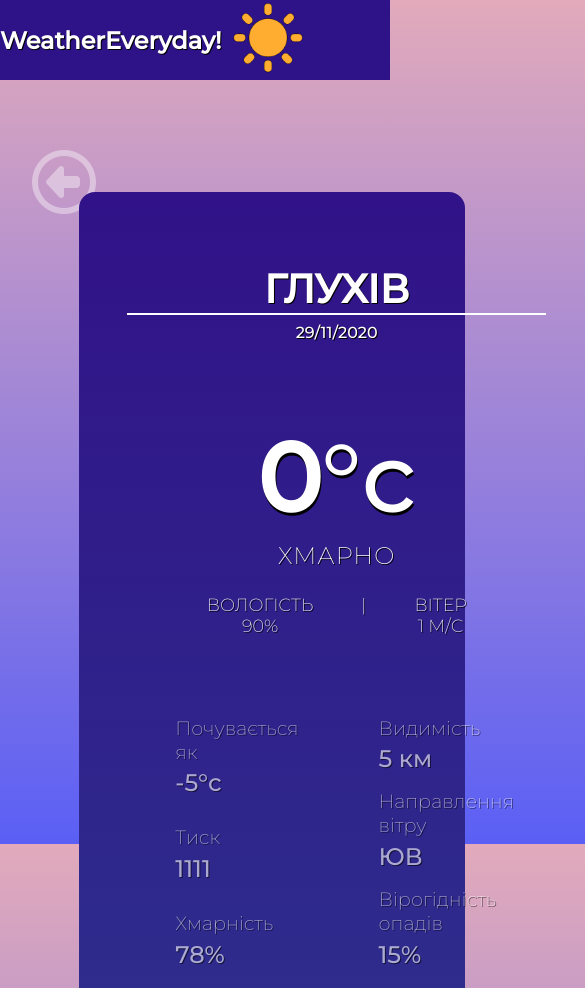
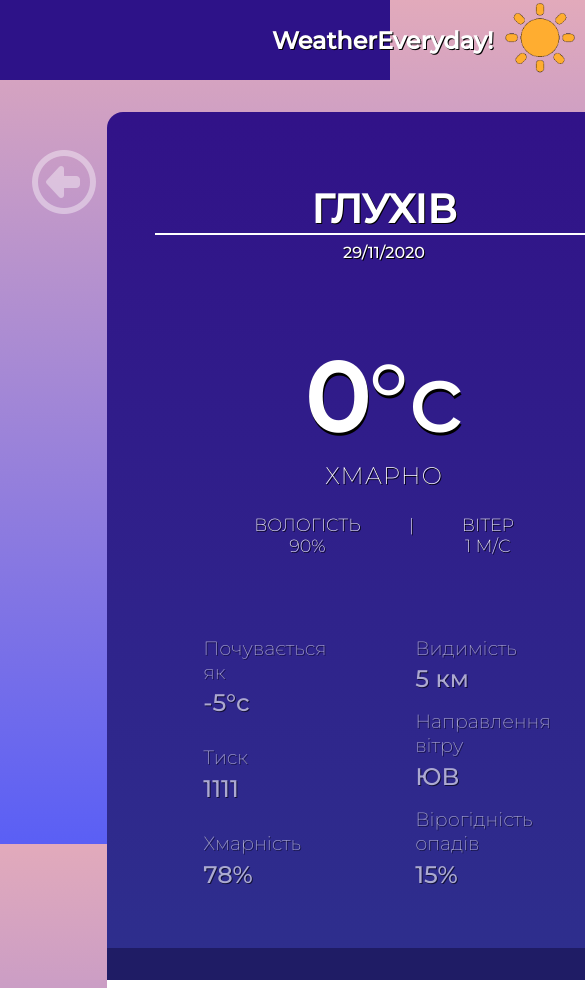
Before and after one commit to CarnageXD/weathereveryday, a plain HTML site: page index.html in a window 390 px wide. Shown: the top 988 px of the page, 585 px wide, since content can reach past the window. Drawn offline with Linux system fonts and the light colour scheme.

Commit message:
Add files via upload

```diff
--- a/index.html
+++ b/index.html
@@ -33,14 +33,15 @@
         </div>
     </div>
     <header>
-        <div class="header-burger"><i class="fas fa-bars"></i></div>
-        <div class="header-container">
+        <div class="main-container">
+            <div class="header-body">
                 <div class="logo">
                     <div class="logo-text"><a href="">WeatherEveryday!</a></div>
                     <div class="logo-img">
                         <a href=""><img height="76" width="76" src="weather_icons/giphy.gif"></a>
                     </div>
                 </div>
+                <div class="header-burger"><i class="fas fa-bars"></i></div>
                 <div class="about">
                     <div class="about-us" id="open-pop"><a class="a-about" href="">Про автора</a></div>
                     <div class="about-api"><a class="a-about" target="_blank" href="https://www.weatherbit.io/api">Про
@@ -54,6 +55,7 @@
                             <i class="fas fa-arrow-right"></i>
                         </button>
                     </form>
+                </div>
             </div>
         </div>
     </header>
--- a/style.css
+++ b/style.css
@@ -8,12 +8,12 @@
 
 html {
     font-family: 'Montserrat', sans-serif;
-
+    height: 100%;
 }
 
 body {
     color: white;
-    height: 100vh;
+    height: 100%;
     display: flex;
     flex-direction: column;
     justify-content: space-between;
@@ -130,13 +130,20 @@ a {
 
 
 header {
-    background-color: #2d1288;
     text-shadow: 1px 1px black;
     font-weight: 750;
-    max-width: 100%;
+    background-color: #2d1288;
     white-space: nowrap;
 }
-.header-container {
+
+.header-body {
+    position: relative;
+    z-index: 2;
+    display: flex;
+    justify-content: space-around;
+}
+
+.main-container {
     max-width: 1200px;
     margin: 0 auto;
     display: flex;
@@ -147,7 +154,7 @@ header {
     visibility: hidden;
 }
 
-.header-container>.logo {
+.header-body>.logo {
     display: flex;
     align-items: center;
     margin-right: 2rem;
@@ -160,15 +167,14 @@ header {
 }
 
 .search-menu {
-    /* min-width: 185px;
-    width: 100%; */
+    width: 100%;
     position: relative;
     margin-top: 1.1rem;
 }
 
 input[type=text] {
     border: 1px solid white;
-    /* width: 100%; */
+    width: 100%;
     outline: 0;
     border-radius: 15px;
     height: 3rem;
@@ -459,7 +465,7 @@ span {
     justify-content: center;
     opacity: 5%;
     position: absolute;
-    width: 100%;
+    max-width: 100%;
     top: 0;
     left: 0;
 }
@@ -514,6 +520,16 @@ span {
         max-width: 750px;
         min-width: 350px;
     }
+    header {
+        position: fixed;
+        width: 100%;
+        top: 0;
+        left: 0;
+        z-index: 1500;
+    }
+    html {
+        min-width: 768px;
+    }
     main {
         min-width: 350px;
         padding-top: 5rem;
@@ -524,7 +540,8 @@ span {
         background-attachment: fixed;
     }
 
-    .header-container {
+    .logo {
+        left: 17rem;
         position: relative;
     }
 
@@ -532,7 +549,7 @@ span {
         position: absolute;
         font-size: 36px;
         visibility: visible;
-        left: 67rem;
+        left: 45rem;
         top: 1rem
     }
 
@@ -541,7 +558,7 @@ span {
     }
     .container {
         height: 50%;
-        width: 75%;
+        max-width: 75%;
         margin: 0 auto;
     }
     .first-sight-info {
@@ -567,11 +584,11 @@ span {
     }
     .additional-container {
         height: 55%;
-        width: 75%;
+        max-width: 75%;
         margin: 0 auto;
     }
     .weather {
-        width: 75%;
+        max-width: 75%;
         margin: 0 auto;
         flex-wrap: wrap;
     }
@@ -582,7 +599,9 @@ span {
     .header-container {
         max-width: none;
     }
-
+    .container {
+        height: 55%;
+    }
 	main {
         max-width: none;
     }
```
Lines whose indentation alone changed are shown as unchanged.
